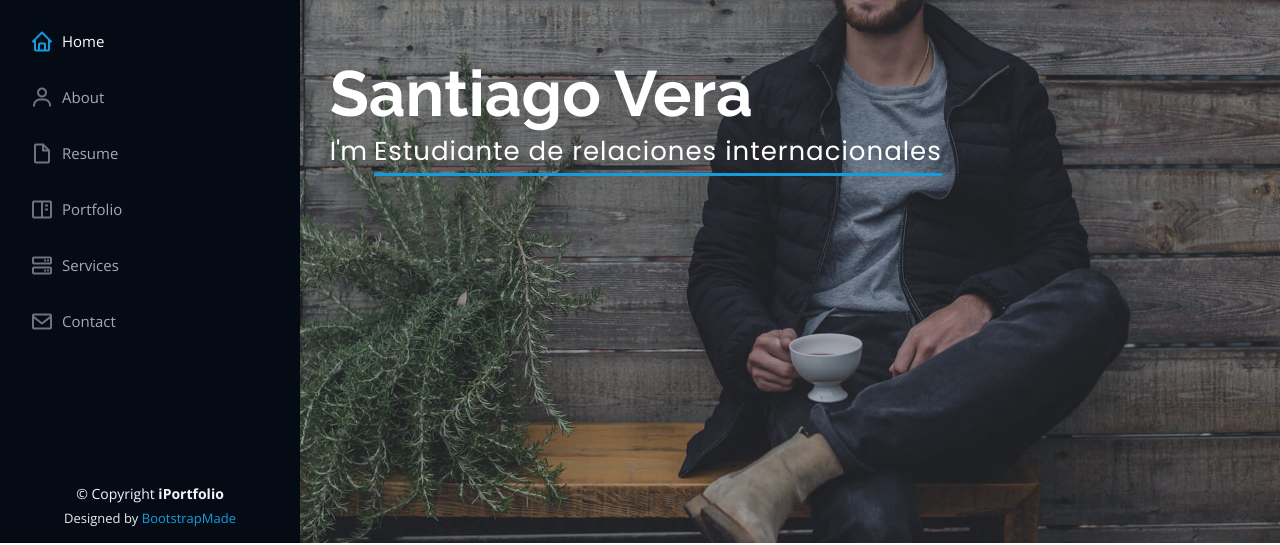
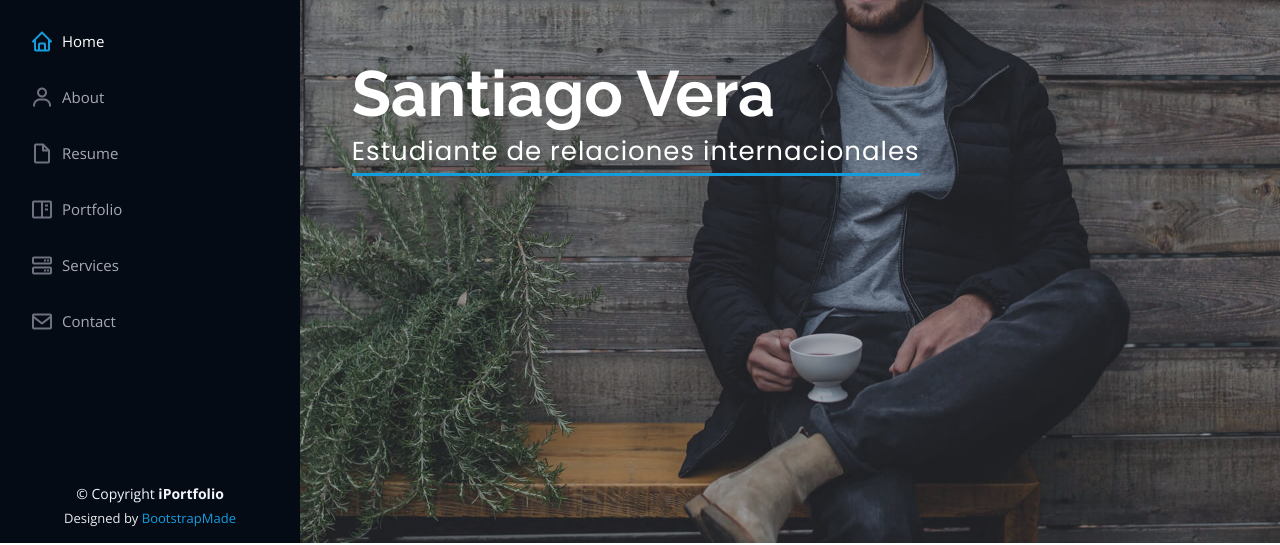
Before and after one commit to Santiago-vera-quispe/Portafolio, a plain HTML site: page index.html in a window 1280 px wide. Shown: the part 257-802 px from the top of the page. Drawn offline with nearby package versions, Linux system fonts and the light colour scheme.

Commit message:
Update index.html

```diff
--- a/index.html
+++ b/index.html
@@ -73,7 +73,7 @@
   <section id="hero" class="d-flex flex-column justify-content-center align-items-center">
     <div class="hero-container" data-aos="fade-in">
       <h1>Santiago Vera</h1>
-      <p>I'm <span class="typed" data-typed-items="Estudiante de relaciones internacionales, traductor, corrector de redactor"></span></p>
+      <p><span class="typed" data-typed-items="Estudiante de relaciones internacionales, traductor, corrector de redactor"></span></p>
     </div>
   </section><!-- End Hero -->
 
```
